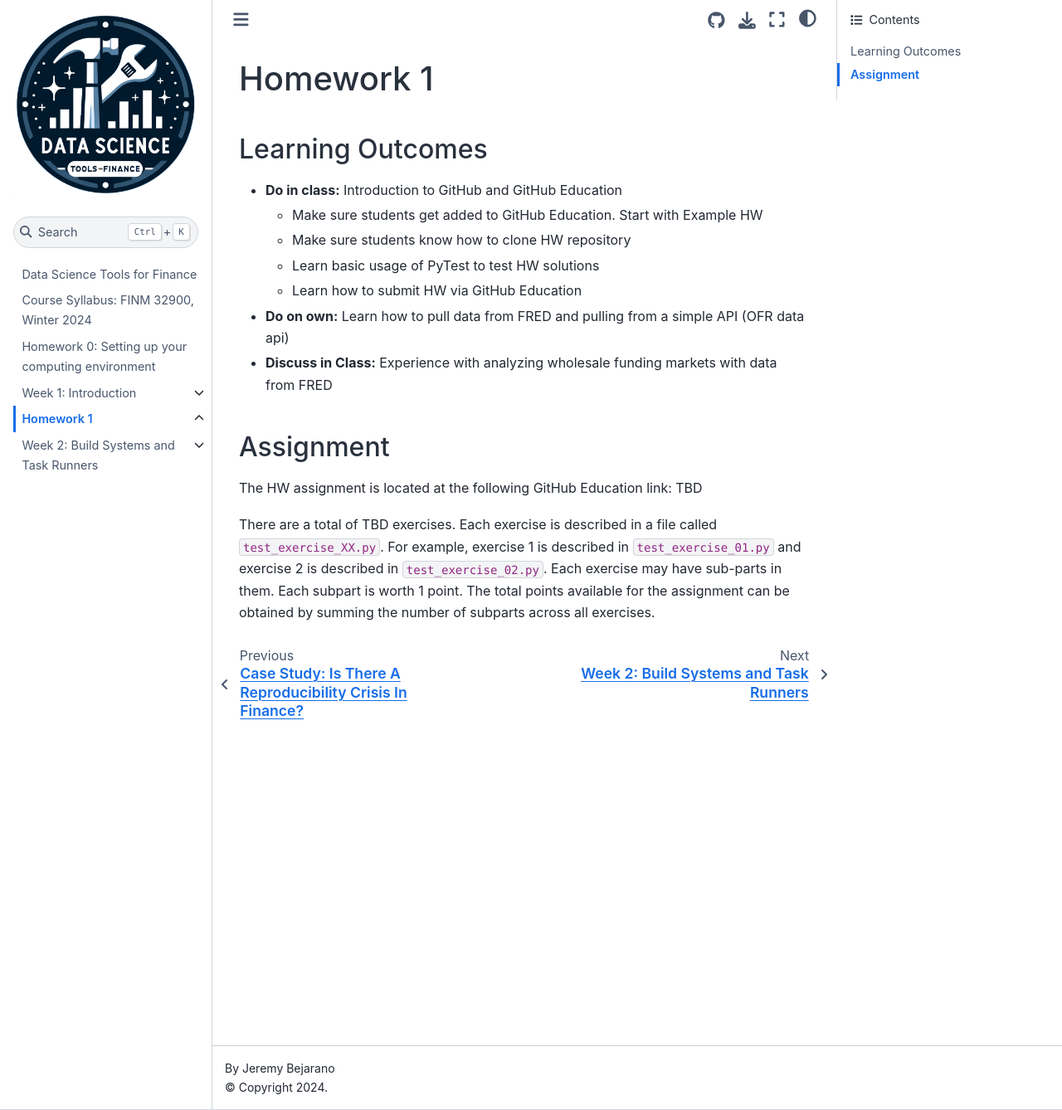
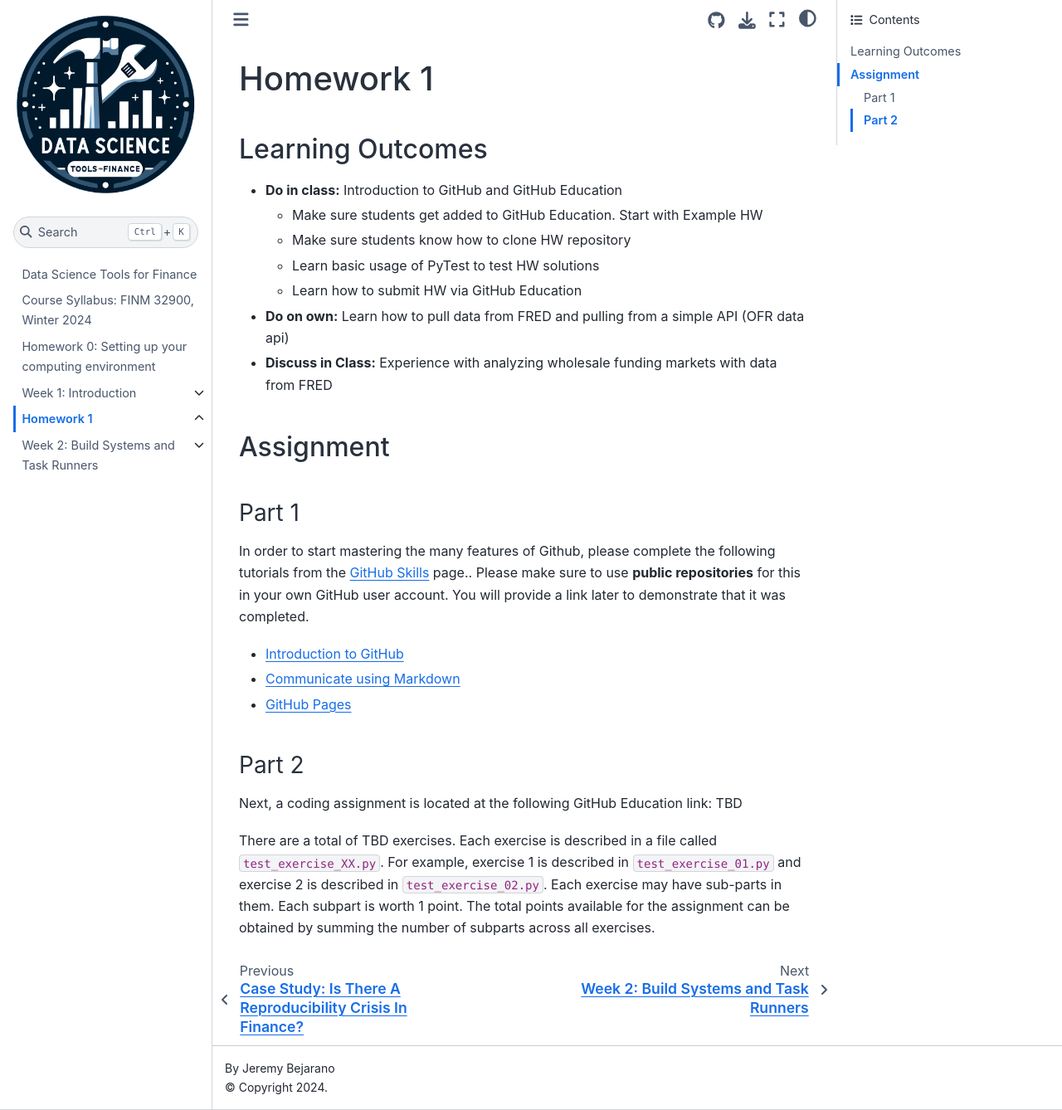
Before and after one commit to finm-32900/finm-32900-data-science, a Jupyter Book: the page built from lectures/Week1/HW1.md, in a window 1280 px wide and 1338 px high. Shown: the whole window at 83% size. Built offline with Jupyter Book 1.0.4 settings and Sphinx 7.4.7 and the Sphinx Book theme 1.1.4, drawn with Linux system fonts in a browser that asks for light colours; pages that are not in the unit, such as notebooks, are missing from menus.

Commit message:
Add part 1 of HW 1

```diff
--- a/lectures/Week1/HW1.md
+++ b/lectures/Week1/HW1.md
@@ -12,6 +12,16 @@
 
 ## Assignment
 
-The HW assignment is located at the following GitHub Education link: TBD
+### Part 1
+
+In order to start mastering the many features of Github, please complete the following tutorials from the [GitHub Skills](https://skills.github.com/) page.. Please make sure to use **public repositories** for this in your own GitHub user account. You will provide a link later to demonstrate that it was completed.
+
+ - [Introduction to GitHub](https://github.com/skills/introduction-to-github)
+ - [Communicate using Markdown](https://github.com/skills/communicate-using-markdown)
+ - [GitHub Pages](https://github.com/skills/github-pages)
+
+### Part 2
+
+Next, a coding assignment is located at the following GitHub Education link: TBD
 
 There are a total of TBD exercises. Each exercise is described in a file called `test_exercise_XX.py`. For example, exercise 1 is described in `test_exercise_01.py` and exercise 2 is described in `test_exercise_02.py`. Each exercise may have sub-parts in them. Each subpart is worth 1 point. The total points available for the assignment can be obtained by summing the number of subparts across all exercises.
```
